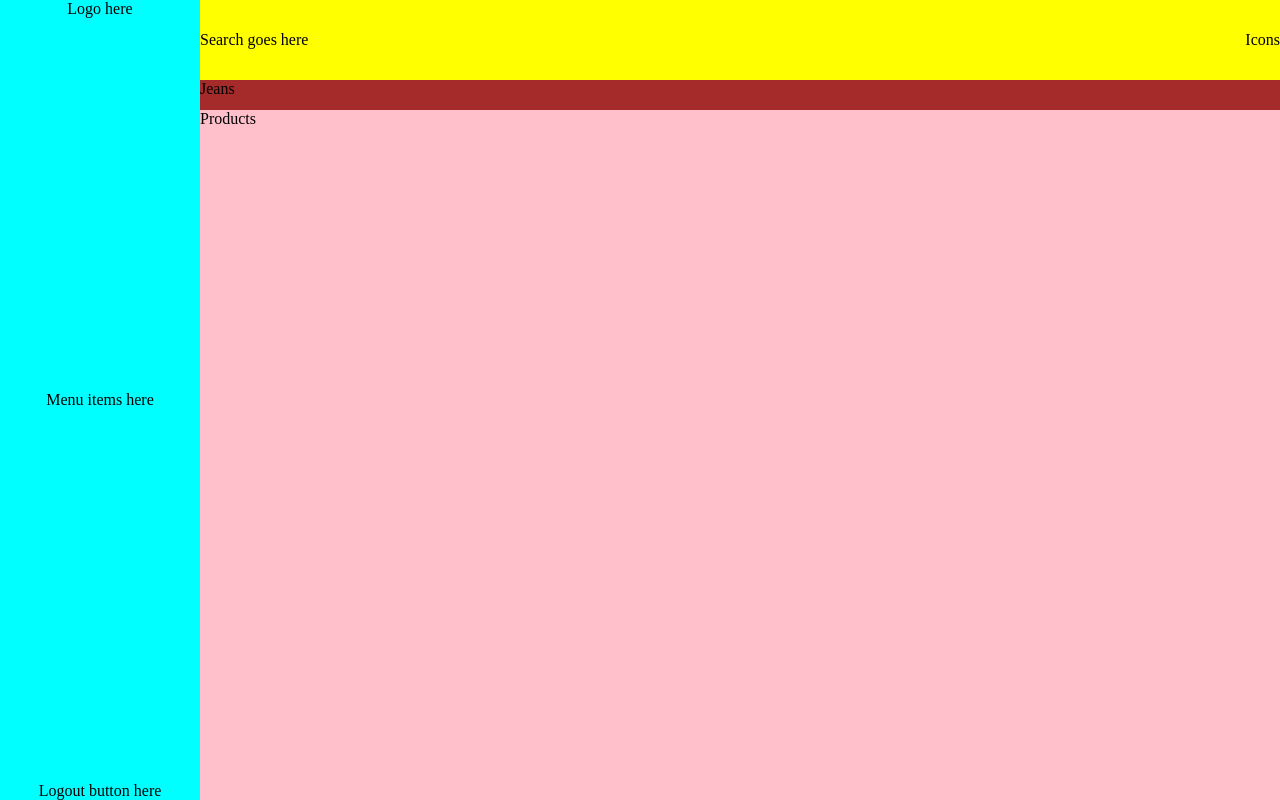
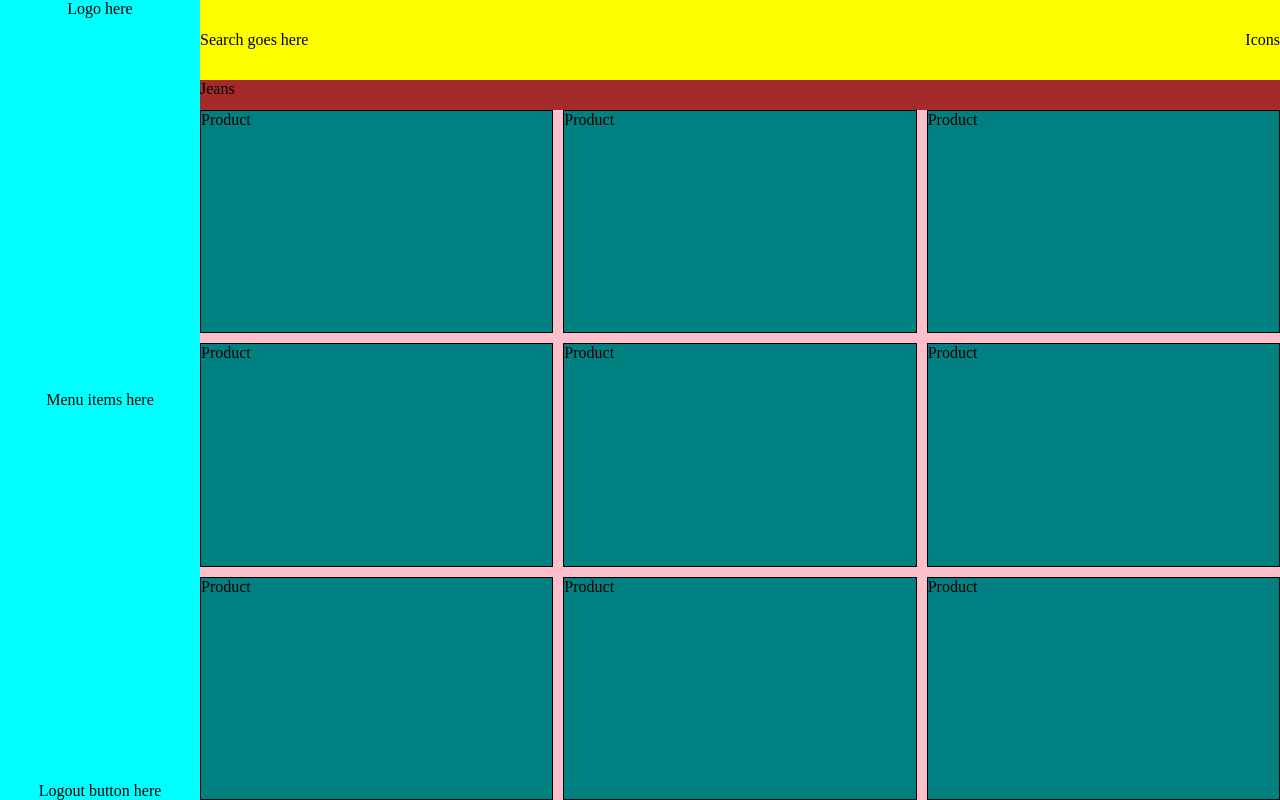
Before and after one commit to kevinisaac/web-dev-training-1, a plain HTML site: page products.html in a window 1280 px wide. Drawn offline with Linux system fonts and the light colour scheme.

Commit message:
Add grid to the products section

```diff
--- a/products.css
+++ b/products.css
@@ -41,9 +41,19 @@ body {
             height: 30px;
         }
 
-        & .content-bottom {
+        & .products {
+            display: grid;
+            grid-template-rows: repeat(3, minmax(100px, 1fr));
+            grid-template-columns: repeat(3, minmax(100px, 1fr));
+            gap: 10px;
+
             background-color: pink;
             height: calc(100% - 30px);
+
+            & .product {
+                background-color: teal;
+                border: 1px solid black;
+            }
         }
     }
 }
--- a/products.html
+++ b/products.html
@@ -22,7 +22,19 @@
         </div>
         <div class="content">
             <div class="content-top">Jeans</div>
-            <div class="content-bottom">Products</div>
+            <div class="products">
+                <div class="product">Product</div>
+                <div class="product">Product</div>
+                <div class="product">Product</div>
+
+                <div class="product">Product</div>
+                <div class="product">Product</div>
+                <div class="product">Product</div>
+
+                <div class="product">Product</div>
+                <div class="product">Product</div>
+                <div class="product">Product</div>
+            </div>
         </div>
     </div>
 </body>
```
